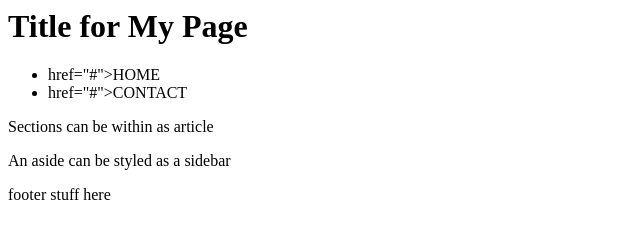
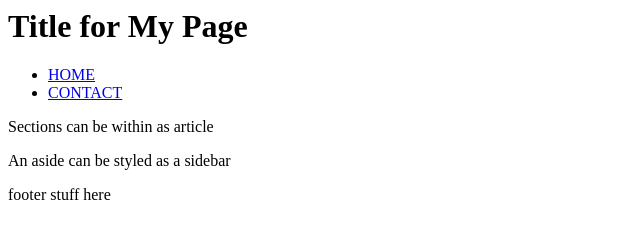
Before and after one commit to panibhengsri/comp20, a plain HTML site: page index.html in a window 1280 px wide. Shown: the whole page, without its empty margins (0-640 px from the left). Drawn offline with Linux system fonts and the light colour scheme.

Commit message:
Update index.html

```diff
--- a/index.html
+++ b/index.html
@@ -10,10 +10,10 @@
     <nav>
       <ul>
         <li>
-          <a> href="#">HOME</a>
+          <a href="#">HOME</a>
         </li>
         <li>
-          <a> href="#">CONTACT</a>
+          <a href="#">CONTACT</a>
         </li>
       </ul>
     </nav>
```
